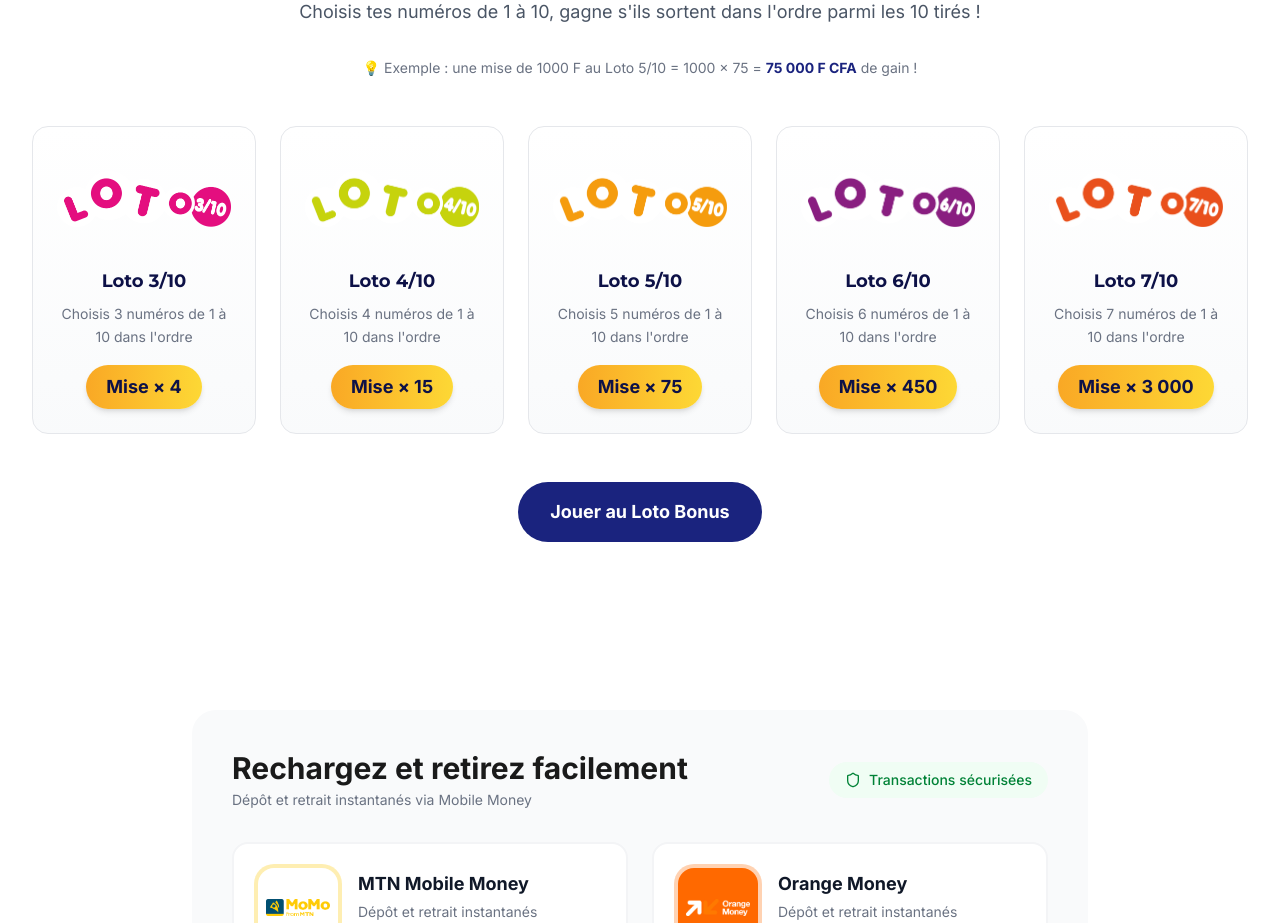
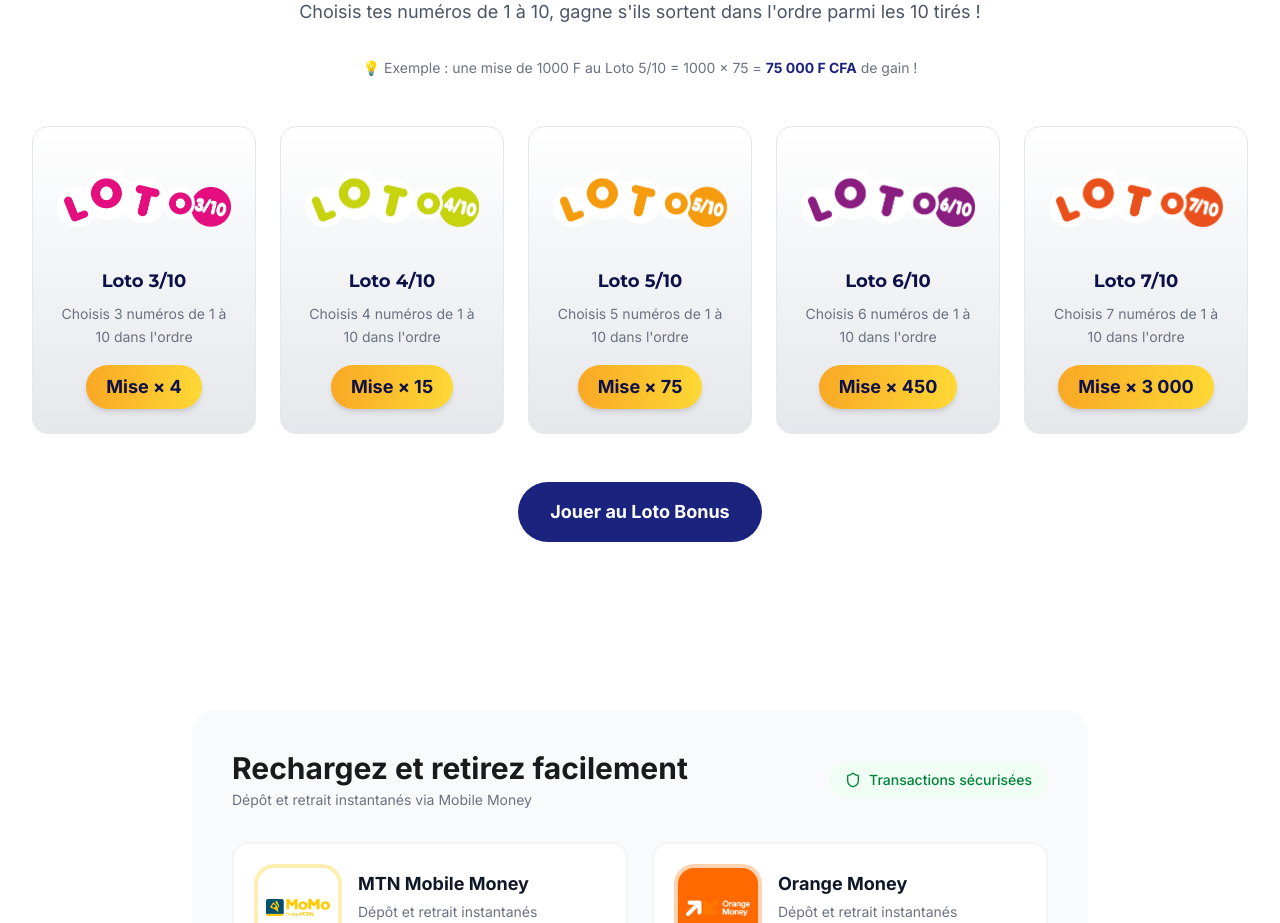
Before and after one commit to CodeSage25/Loto10-LandingPage, a Next.js app: page / in a window 1280 px wide. Shown: the part 2640-3563 px from the top of the page. Built offline with nearby package versions, Linux system fonts and the light colour scheme.

Commit message:
troisieme push, initialization et peaufinage

```diff
--- a/components/LotoBonus.tsx
+++ b/components/LotoBonus.tsx
@@ -106,11 +106,11 @@ export default function LotoBonus() {
                 className="block group"
               >
                 <div
-                  className="bg-gradient-to-b from-white to-gray-50
+                  className="bg-gradient-to-b from-white to-gray-200
                              rounded-2xl p-6 text-center border border-gray-200
                              hover:border-brand-gold/50 hover:shadow-xl
                              transition-all duration-300 h-full
-                             group-hover:-translate-y-1"
+                            "
                 >
                   {/* Logo du jeu — w-auto + h-auto pour le ratio */}
                   <div className="mb-5 flex justify-center">
@@ -120,7 +120,7 @@ export default function LotoBonus() {
                       width={120}
                       height={120}
                       className="h-20 sm:h-24 w-auto object-contain
-                                 group-hover:scale-110 transition-transform duration-300"
+                                 group-hover:scale-110 transition-transform duration-300 "
                     />
                   </div>
 
--- a/components/SuivezNous.tsx
+++ b/components/SuivezNous.tsx
@@ -49,8 +49,8 @@ export default function SuivezNous() {
                           shadow-lg hover:shadow-xl
                           hover:shadow-blue-500/30
                           transition-all duration-300
-                          group-hover:-translate-y-1
-                          group-hover:scale-105"
+
+                         "
             >
               {/* Icône Facebook */}
               <div
```
